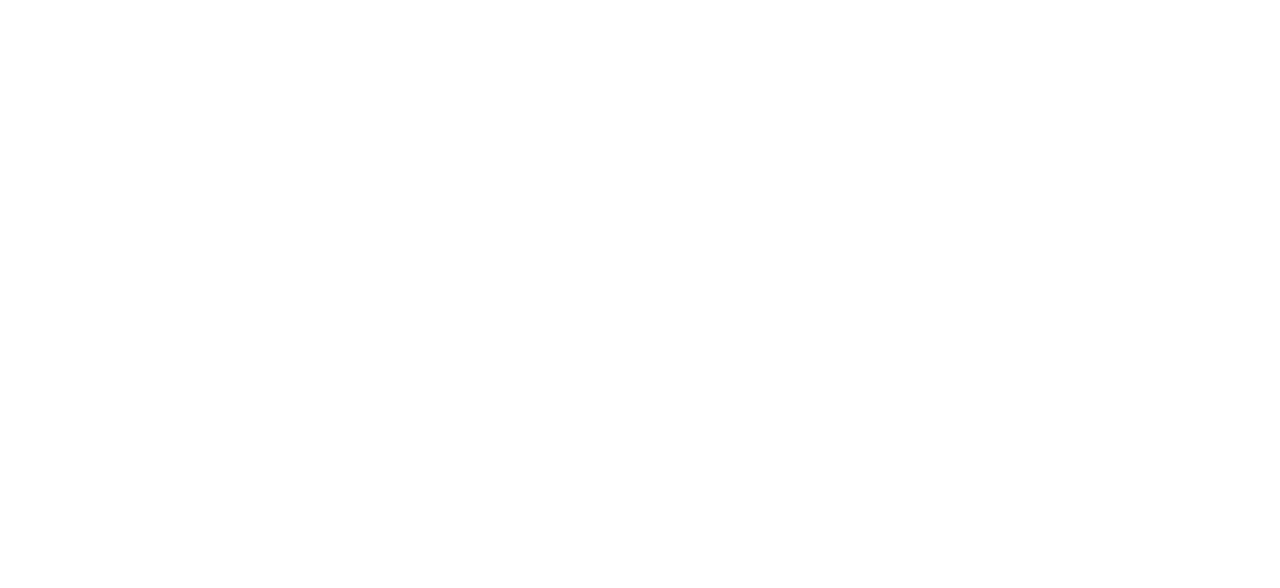
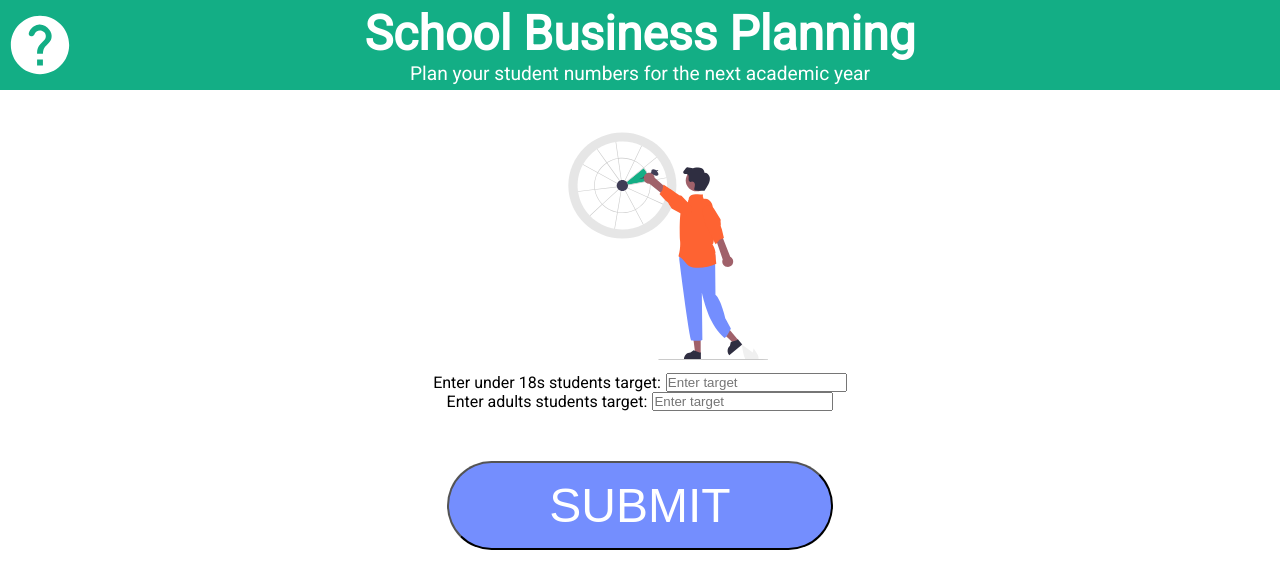
Before and after one commit to hg220107/school-business-planning, a plain HTML site: page enter-targets.html in a window 1280 px wide. Drawn offline with Linux system fonts and the light colour scheme.

Commit message:
Created Enter Targets page

```diff
--- a/enter-targets.html
+++ b/enter-targets.html
@@ -0,0 +1,39 @@
+<!DOCTYPE html>
+<html lang="en">
+<head>
+    <title>Enter Targets</title>
+    <!-- Get font style and CSS -->
+    <link href="https://fonts.googleapis.com/css2?family=Roboto" rel="stylesheet">
+    <link rel="stylesheet" href="styles.css">
+</head>
+<body>
+    <!-- Web page header -->
+    <div class="header">
+        <!-- Help button -->
+        <a href="https://github.com/hg220107/school-business-planning/blob/main/README.md" target="_blank">
+            <img src="images/help.svg" class="help">
+        </a>
+        <h1>School Business Planning</h1>
+        <p>Plan your student numbers for the next academic year</p>
+    </div>
+    <!-- Static targets image -->
+    <div class="image-container">
+        <img src="images/targets.svg" class="image-targets">
+    </div>
+    <!-- Targets input boxes -->
+    <div class="input-container">
+        <p>Enter under 18s students target:</p>
+        <input id="under18sTarget" type="number" min="0" placeholder="Enter target">
+    </div>
+    <div class="input-container">
+        <p>Enter adults students target:</p>
+        <input id="adultsTarget" type="number" min="0" placeholder="Enter target">
+    </div>
+    <!-- SUBMIT button -->
+    <div class="button-container">
+        <button onclick="setTargets()" class="button start-button">SUBMIT</button>
+    </div>
+</body>
+<script src="shared.js"></script>
+
+</html>
--- a/styles.css
+++ b/styles.css
@@ -9,7 +9,7 @@
   font-family: 'Roboto', sans-serif;
 }
 
-/* Header styling for all pages */
+/* Header styling */
 .header {
   background-color: #13AE85;
   color: #ffffff;
@@ -36,7 +36,7 @@
   height: 70px;
 }
 
-/* Default image containers styling */
+/* Image containers styling */
 .image-container {
   display: flex;
   flex-direction: column;
@@ -44,30 +44,41 @@
   justify-content: center;
 }
 
+/* Specific images styling */
 .image-charts {
   padding: 1%;
   max-width: 50%;
   height: auto;
 }
 
-/* Default navigation buttons container styling */
+.image-targets {
+  padding: 1%;
+  max-width: 20%;
+  height: auto;
+}
+
+/* Buttons container styling */
 .button-container {
   text-align: center;
-}
-
-.start-container {
   margin-top: 50px;
 }
 
-/* Default navigation buttons styling */
-.navigation-button {
+/* Buttons styling */
+.button {
+  padding: 15px 100px;
   background-color: #748efe;
   color: #ffffff;
   text-decoration: none;
   border-radius: 90px;
+  font-size: 3rem;
 }
 
-.start-button {
-  padding: 15px 100px;
-  font-size: 3rem;
+/* Inputs container styling */
+.input-container {
+  display: flex;
+  align-items: center;
+  gap: 5px;
+  display: flex;
+  align-items: center;
+  justify-content: center;
 }
```
Also changed, not shown: index.html (+2 -2 lines).
